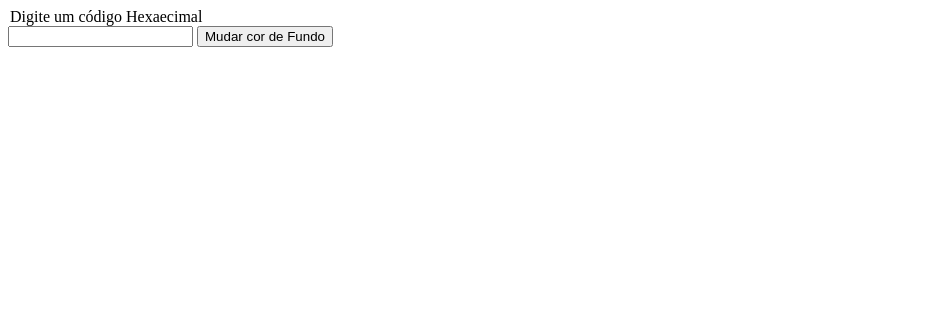
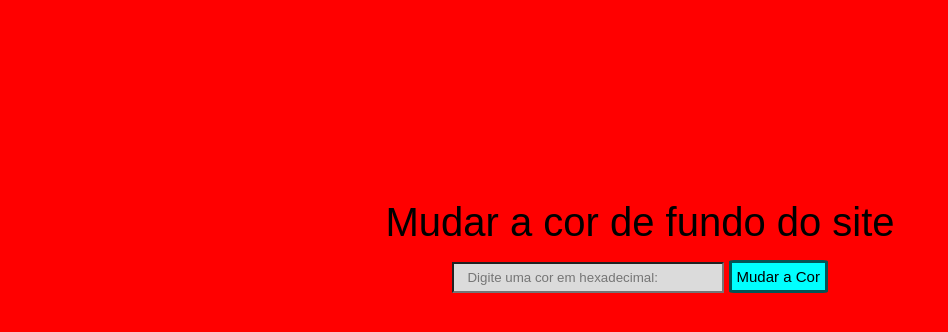
Before and after one commit to Spyke27/Introducao-a-JavaScript, a plain HTML site: page CorHexadecimal/index.html in a window 1280 px wide. Shown: the whole page, without its empty margins (0-948 px from the left). Drawn offline with Linux system fonts and the light colour scheme.

Commit message:
Segundo commit

```diff
--- a/CorHexadecimal/index.html
+++ b/CorHexadecimal/index.html
@@ -4,13 +4,14 @@
     <meta charset="UTF-8">
     <meta http-equiv="X-UA-Compatible" content="IE=edge">
     <meta name="viewport" content="width=device-width, initial-scale=1.0">
+    <link rel="stylesheet" href="style.css">
     <title>Hexadecimal</title>
 </head>
 <body>
     <div id="codigo">
-        <legend>Digite um código Hexaecimal</legend>
-        <input type="text" name="codhex" id="codhex" maxlength="6"/>
-        <input type="submit" value="Mudar cor de Fundo" onclick="cor()"/>
+        <legend>Mudar a cor de fundo do site</legend>
+        <input placeholder="  Digite uma cor em hexadecimal:" type="text" name="codhex" id="codhex" maxlength="6"/>
+        <button class="botao" onclick="cor()">Mudar a Cor</button>
 
     </div>
     <script src="script.js"></script>
--- /dev/null
+++ b/CorHexadecimal/style.css
@@ -0,0 +1,35 @@
+*{
+    margin: 0;
+    padding: 0;
+    box-sizing: 0;
+}
+body{
+    background-color: rgb(255, 0, 0);
+    font-family: Arial, Helvetica, sans-serif;
+}
+#codigo{
+    display: block;
+    text-align: center;
+    margin-top: 200px;
+}
+input{
+padding: 6px;
+background-color: rgb(219, 219, 219);
+width: 20%;
+}
+legend{
+    font-size: 40px;
+    margin-bottom: 10px;
+    height: 50px;
+}
+.botao{
+    padding: 5px;
+    background-color: aqua;
+    border: none;
+    border-radius: 5%;
+    border: solid rgb(3, 85, 85);
+    font-size: 15px;
+}
+.botao:hover{
+    box-shadow: black 3px 3px 5px;
+}
```
